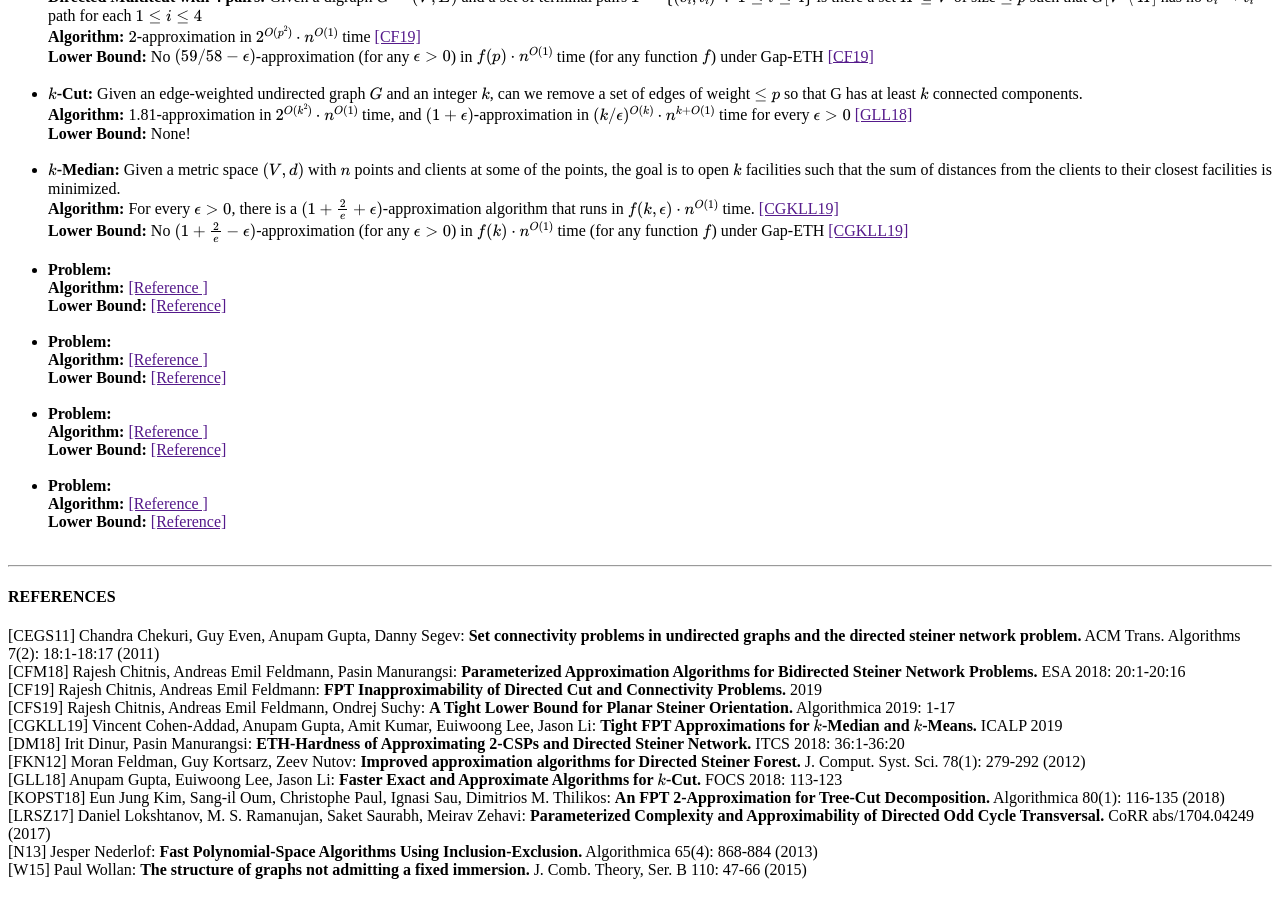
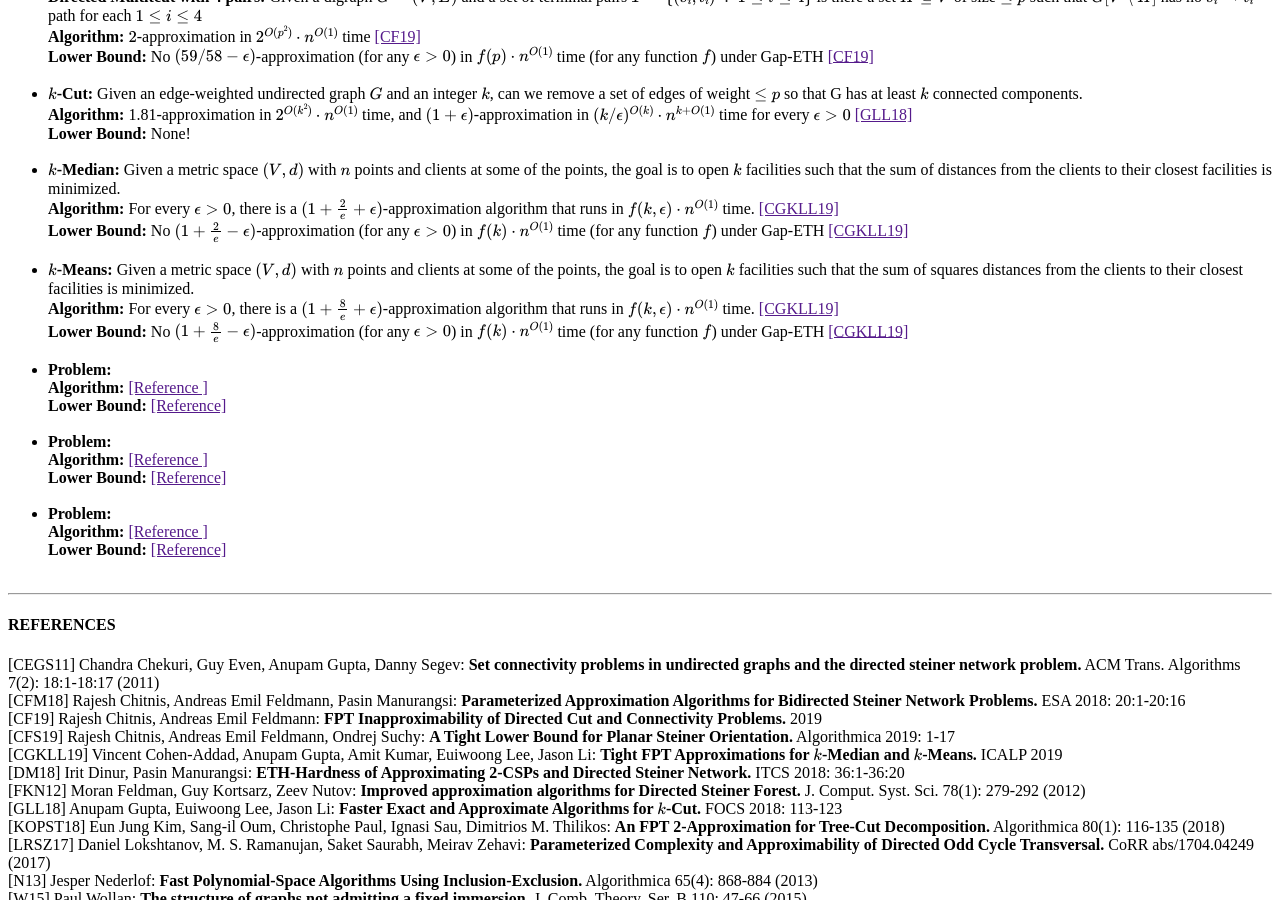
Before and after one commit to rajeshchitnis/rajeshchitnis.github.io, a Jekyll site: the page fptapprox.html, which Jekyll copies as it is, in a window 1280 px wide and 900 px high, scrolled down 639 px. Built offline with Jekyll 4.4.1, drawn with Linux system fonts in a browser that asks for light colours; formulas are drawn with MathJax 3.

Commit message:
Update fptapprox.html
a

```diff
--- a/fptapprox.html
+++ b/fptapprox.html
@@ -95,11 +95,10 @@
 
 
 <li>
-<b>Problem:</b> <br>
-<b>Algorithm:</b> <a href="">  [Reference ]</a> <br>
-<b>Lower Bound:</b>  <a href="">  [Reference]</a> <br>
+<b>\(k\)-Means:</b> Given a metric space \((V,d)\) with \(n\) points and clients at some of the points, the goal is to open \(k\) facilities such that the sum of squares distances from the clients to their closest facilities is minimized.<br>
+<b>Algorithm:</b> For every \(\epsilon>0\), there is a \((1+\frac{8}{e}+\epsilon)\)-approximation algorithm that runs in \(f(k,\epsilon)\cdot n^{O(1)}\) time. <a href="">  [CGKLL19]</a> <br>
+<b>Lower Bound:</b> No \((1+\frac{8}{e}-\epsilon)\)-approximation (for any \(\epsilon>0\)) in \(f(k)\cdot n^{O(1)}\) time (for any function \(f\)) under Gap-ETH  <a href="">  [CGKLL19]</a> <br>
 </li>
-
 <br>
 
 
```
